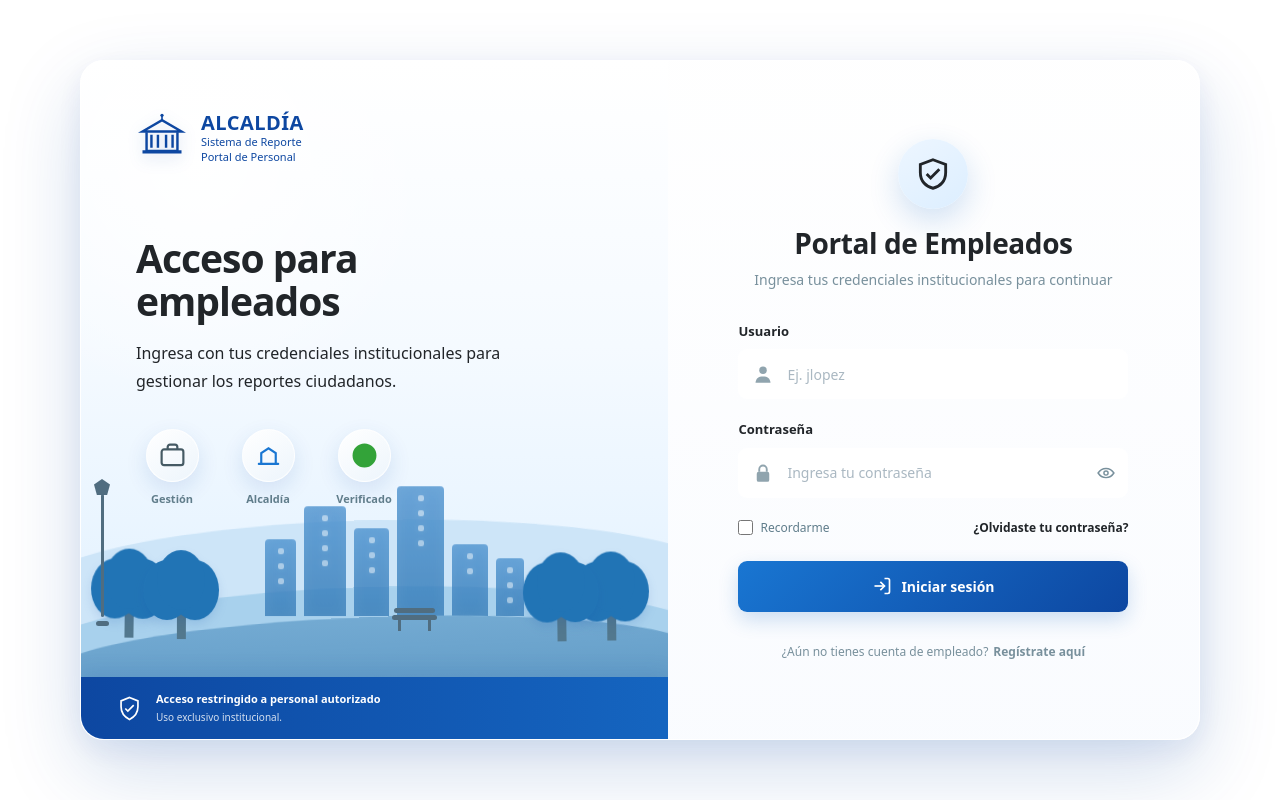
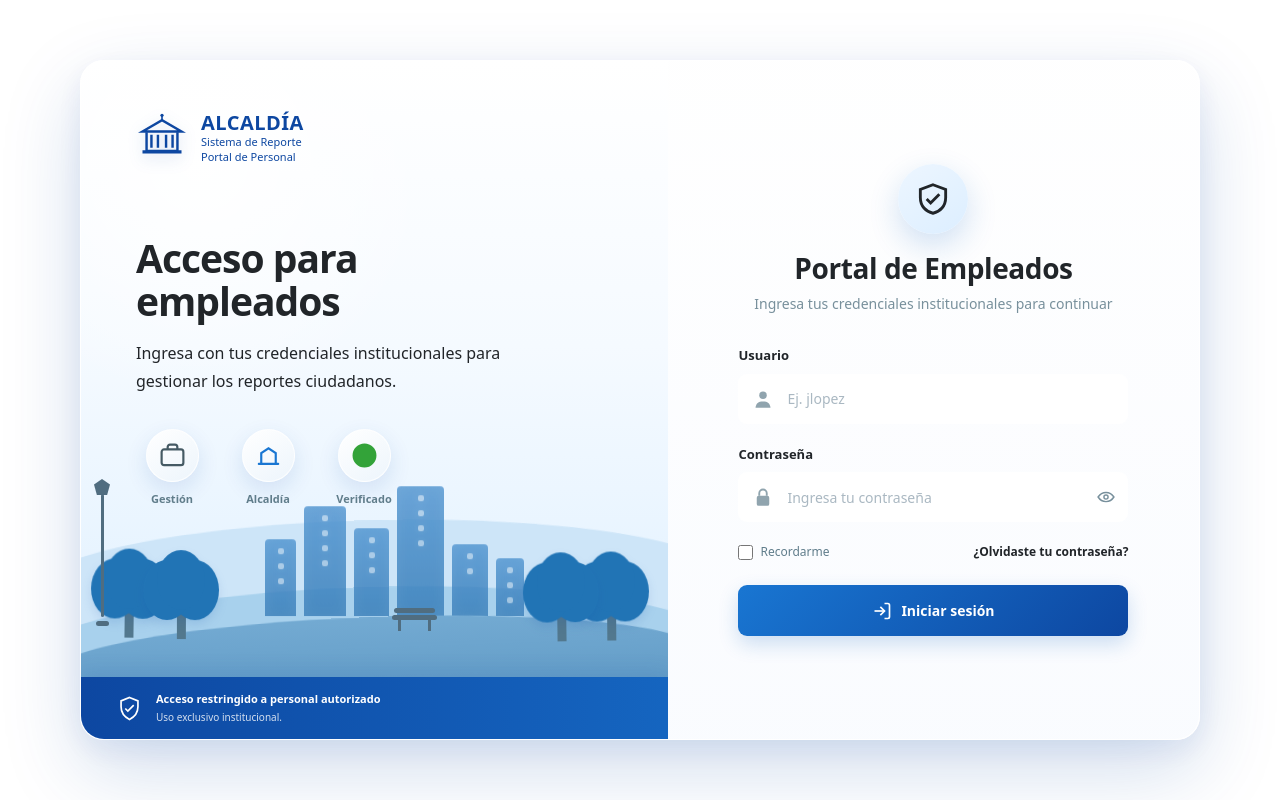
Before and after one commit to marcosmontenegro-2025031/ProyectoFinalBim4, an Angular app in the folder CivicFix/Frontend/: page /empleado-login in a window 1280 px wide. Built offline with nearby package versions, Linux system fonts and the light colour scheme.

Commit message:
refactor: se elimino un rauterLink

```diff
--- a/CivicFix/Frontend/src/app/components/empleado-login/empleado-login.html
+++ b/CivicFix/Frontend/src/app/components/empleado-login/empleado-login.html
@@ -224,12 +224,6 @@
                         <span>Iniciar sesión</span>
                     </button>
                 </form>
-
-                <!-- REGISTRO -->
-                <div class="register">
-                    <span>¿Aún no tienes cuenta de empleado?</span>
-                    <a routerLink="/empleado/register">Regístrate aquí</a>
-                </div>
             </div>
         </section>
     </div>
```
